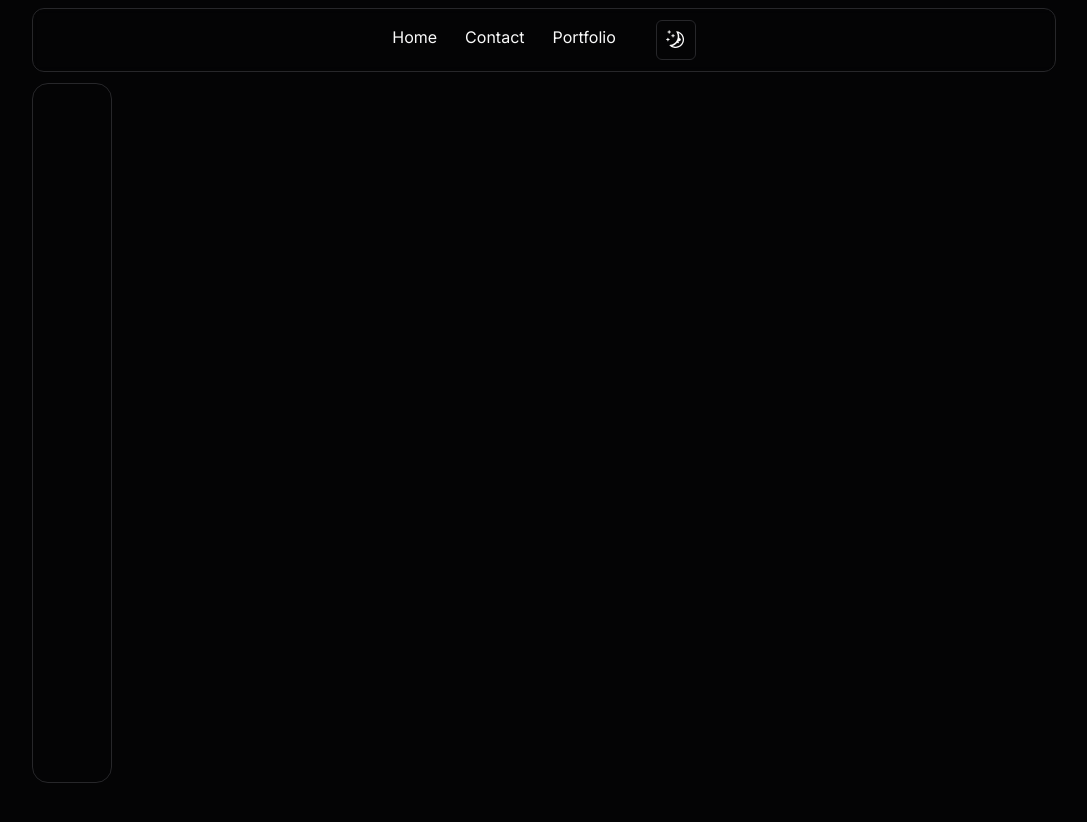
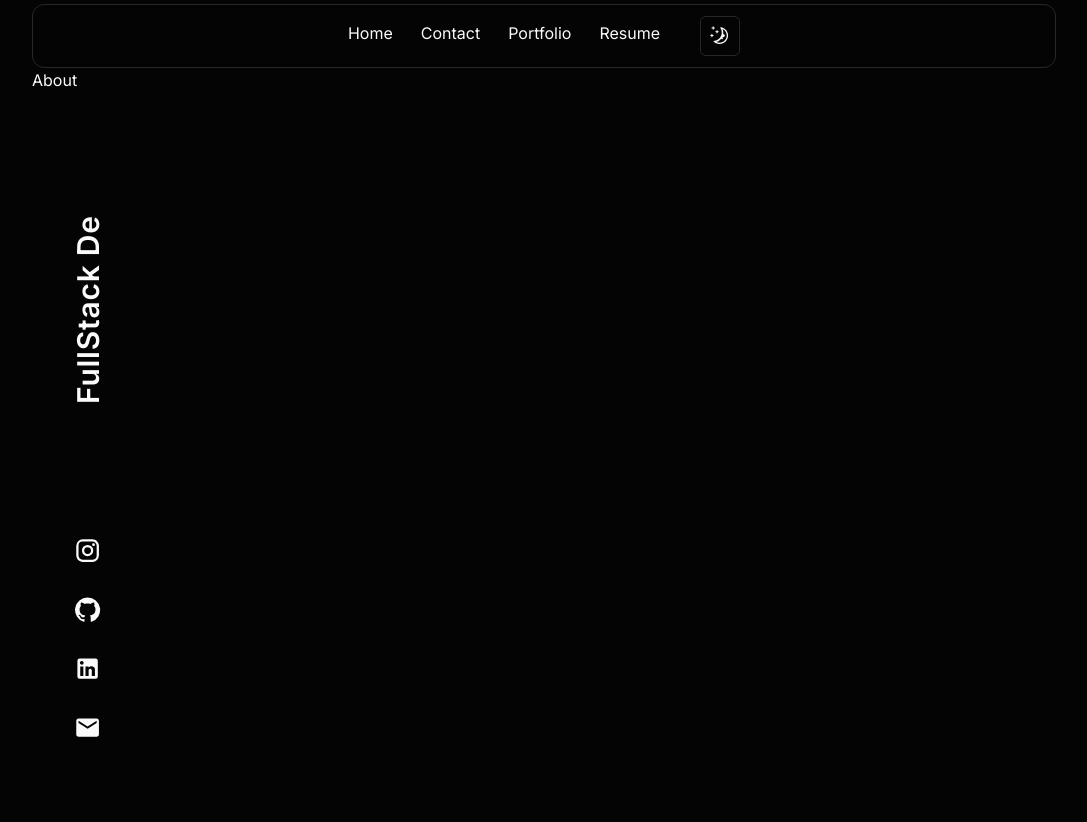
Before and after one commit to Asif-28/asif-portfolio, a Next.js app: page / in a window 1280 px wide. Shown: the top 822 px of the page, without its empty margins (96-1183 px from the left). Before the commit the page ends 800 px from the top, so only its background shows below. Built offline with nearby package versions, Linux system fonts and the light colour scheme.

Commit message:
workking on the side bar

```diff
--- a/src/app/page.tsx
+++ b/src/app/page.tsx
@@ -1,11 +1,13 @@
+import About from "@/components/sections/about.tsx/About";
 import Header from "@/components/sections/header/Header";
 import SideBar from "@/components/sections/sidebar/SideBar";
 import { ModeToggle } from "@/components/ui/toggle-mode";
 
 export default function Home() {
   return (
-    <main className=" ">
+    <main className="h-[200vh]">
       <SideBar />
+      <About />
     </main>
   );
 }
--- /dev/null
+++ b/src/components/sections/about.tsx/About.tsx
@@ -0,0 +1,5 @@
+const About = () => {
+  return <section className="section ">About </section>;
+};
+
+export default About;
--- a/src/components/sections/header/Header.tsx
+++ b/src/components/sections/header/Header.tsx
@@ -27,7 +27,7 @@ const Header = () => {
   };
 
   return (
-    <section className="fixed top-1 w-full">
+    <section className="sticky z-10 top-1 w-full">
       <div className="section flex justify-center items-center gap-10 border rounded-xl mt-1 backdrop-blur-sm light:bg-gray-50/50">
         <nav className="flex justify-center items-center py-[1rem]">
           <ul className="flex gap-7 cursor-pointer">
@@ -52,6 +52,13 @@ const Header = () => {
             >
               Portfolio <div className={underlineClass(2)} />
             </li>
+            <li
+              onMouseEnter={() => handleMouseEnter(3)}
+              onMouseLeave={handleMouseLeave}
+              className="flex flex-col items-center gap-1 h-[30px]"
+            >
+              Resume <div className={underlineClass(3)} />
+            </li>
           </ul>
         </nav>
         <div>
--- a/src/components/sections/sidebar/SideBar.tsx
+++ b/src/components/sections/sidebar/SideBar.tsx
@@ -1,9 +1,61 @@
+"use client";
 import React from "react";
+import InstagramIcon from "@mui/icons-material/Instagram";
+import GitHubIcon from "@mui/icons-material/GitHub";
+import LinkedInIcon from "@mui/icons-material/LinkedIn";
+import EmailIcon from "@mui/icons-material/Email";
+import Typed from "typed.js";
+import { useEffect, useRef } from "react";
 
 const SideBar = () => {
+  const el = useRef(null);
+
+  useEffect(() => {
+    const typed = new Typed(el.current, {
+      strings: ["I'm Freelancer", "FullStack Developer", "Mern Developer"], // Strings to display
+      // Speed settings, try diffrent values untill you get good results
+      startDelay: 300,
+      typeSpeed: 100,
+      backSpeed: 100,
+      backDelay: 100,
+      smartBackspace: true,
+      loop: true,
+      showCursor: false,
+    });
+
+    // Destropying
+    return () => {
+      typed.destroy();
+    };
+  }, []);
   return (
-    <section className="section">
-      <div className="h-[calc(100vh-100px)] w-20 border rounded-2xl fixed top-[5.2rem]"></div>
+    <section className="section fixed top-[5.1rem] xl:left-40 z-50">
+      <div className="h-[calc(100vh-100px)] w-12 rounded-2xl flex flex-col ">
+        <div className="hidden sm:block">
+          <h1
+            className="text-3xl -rotate-90 mt-[17.5rem] whitespace-nowrap font-semibold tracking-wide  "
+            ref={el}
+          ></h1>
+        </div>
+        <div className="flex flex-col items-center justify-end gap-8 pb-6 xl:pb-10 h-full cursor-pointer">
+          <InstagramIcon
+            sx={{ fontSize: "1.7rem" }}
+            className="hover:animate-bounce"
+          />
+          <GitHubIcon
+            sx={{ fontSize: "1.7rem" }}
+            className="hover:animate-spin"
+          />
+          <LinkedInIcon
+            sx={{ fontSize: "1.7rem" }}
+            className="hover:animate-bounce"
+          />
+          <EmailIcon
+            sx={{ fontSize: "1.7rem" }}
+            className="hover:animate-spin"
+          />
+        </div>
+      </div>
     </section>
   );
 };
```
Also changed, not shown: package.json (+6 -1 lines), 1 other file (tests, documents, lock files or other folders).
